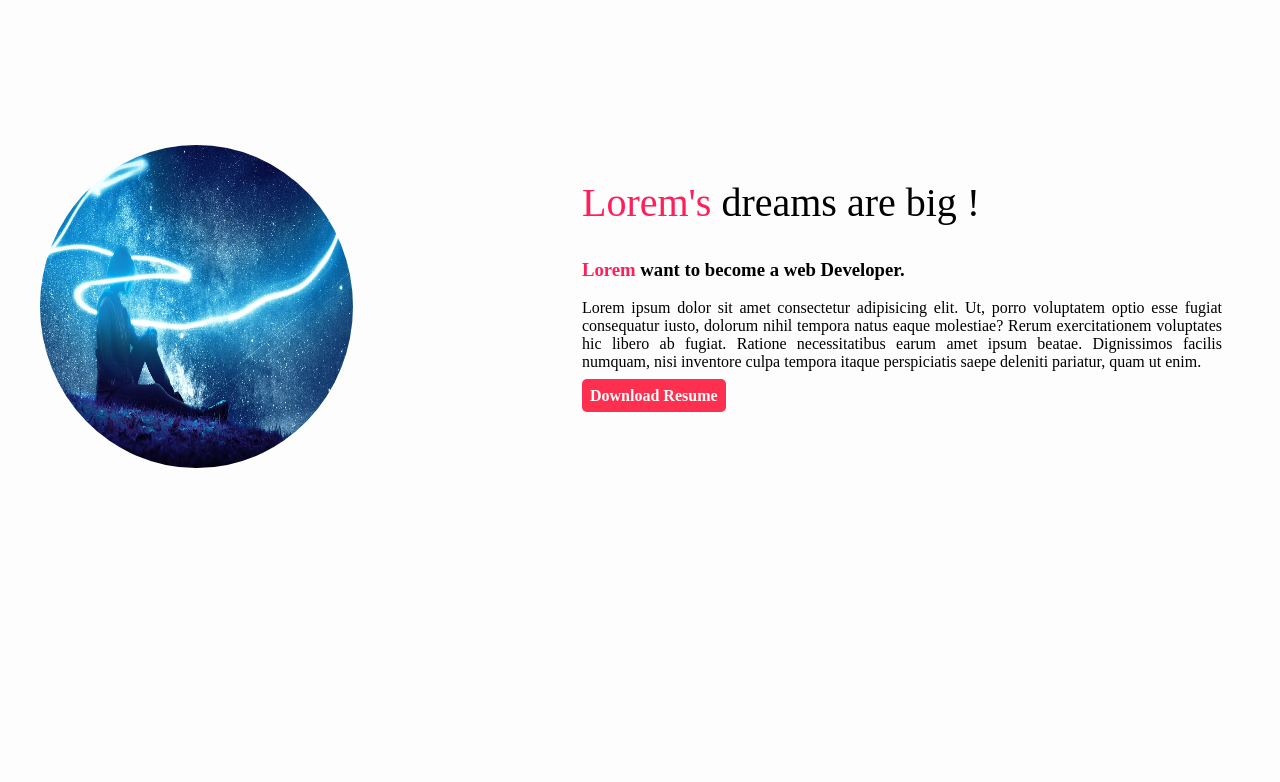
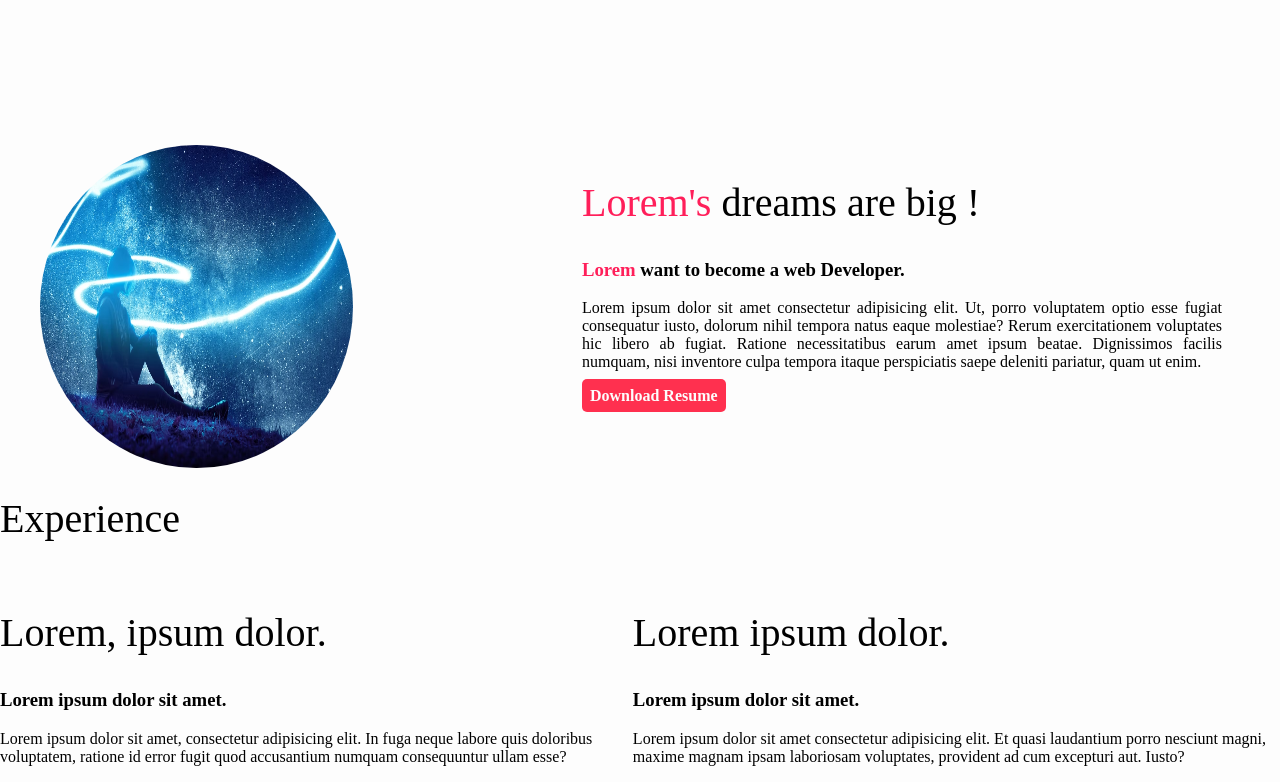
Before and after one commit to AshikPatwary/portfolio-design1, a plain HTML site: page index.html in a window 1280 px wide. Shown: the part 565-1347 px from the top of the page. Before the commit the page ends 1077 px from the top, so only its background shows below. Drawn offline with Linux system fonts and the light colour scheme.

```diff
--- a/index.html
+++ b/index.html
@@ -12,7 +12,7 @@
 </head>
 
 <body>
-    <section>
+    <section class="top-benner flexible-container">
         <div class="content">
             <div class="circel"></div>
             <h1>Welcome to <span class="ex-cv">Lorem Ipsum</span> untold Story!</h1>
@@ -35,7 +35,7 @@
             <img src="image/photo-1.avif" alt="Lorem Image">
         </div>
     </section>
-    <section class="lorem-drem">
+    <section class="lorem-drem flexible-container">
         <div class="dreams">
             <img src="image/photo-2.avif" alt="">
         </div>
@@ -46,7 +46,24 @@
                 consequatur iusto, dolorum nihil tempora natus eaque molestiae? Rerum exercitationem voluptates hic
                 libero ab fugiat. Ratione necessitatibus earum amet ipsum beatae. Dignissimos facilis numquam, nisi
                 inventore culpa tempora itaque perspiciatis saepe deleniti pariatur, quam ut enim.</p>
-                <a target="_blank" class="btn1" href="#">Download Resume</a>
+            <a target="_blank" class="btn1" href="#">Download Resume</a>
+        </div>
+    </section>
+    <section class="experience">
+        <h1>Experience</h1>
+        <div  class="flexible-container">
+            <div>
+                <h1>Lorem, ipsum dolor.</h1>
+                <h3>Lorem ipsum dolor sit amet.</h3>
+                <p>Lorem ipsum dolor sit amet, consectetur adipisicing elit. In fuga neque labore quis doloribus voluptatem,
+                    ratione id error fugit quod accusantium numquam consequuntur ullam esse?</p>
+            </div>
+            <div>
+                <h1>Lorem ipsum dolor.</h1>
+                <h3>Lorem ipsum dolor sit amet.</h3>
+                <p>Lorem ipsum dolor sit amet consectetur adipisicing elit. Et quasi laudantium porro nesciunt magni, maxime
+                    magnam ipsam laboriosam voluptates, provident ad cum excepturi aut. Iusto?</p>
+            </div>
         </div>
     </section>
 </body>
--- a/style.css
+++ b/style.css
@@ -23,7 +23,7 @@ h1{
 .ex-cv{
     color: #ff1f5a;
 }
-section{
+.flexible-container{
     display: flex;
     margin-bottom: 50px;
 }
```
